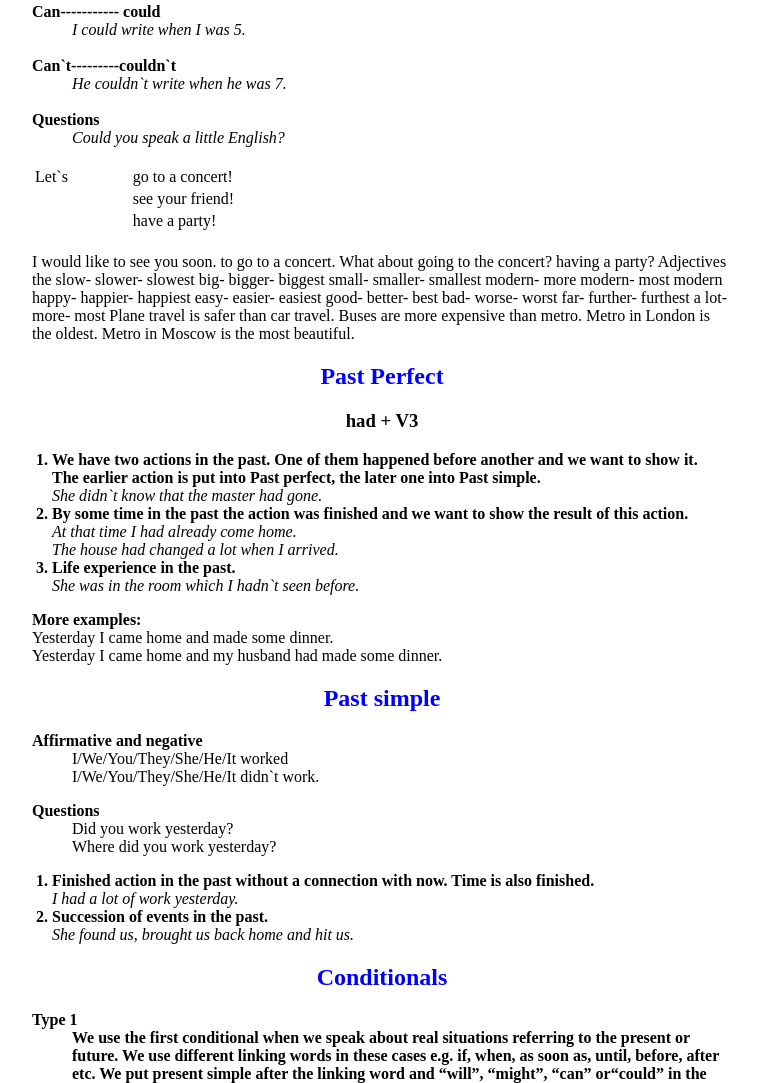
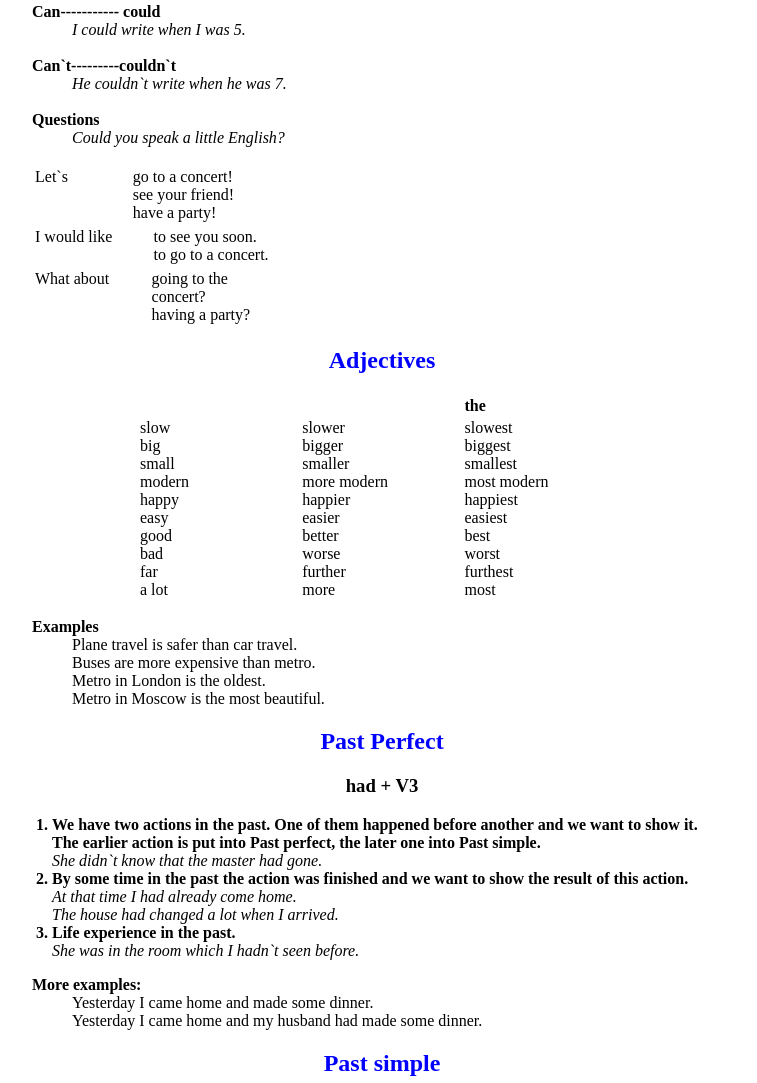
Before and after one commit to ZapDen/Grammar, a plain HTML site: page index.html in a window 1280 px wide. Shown: the part 2832-3915 px from the top of the page, without its empty margins (418-1175 px from the left). Drawn offline with Linux system fonts and the light colour scheme.

Commit message:
Update index.html

```diff
--- a/index.html
+++ b/index.html
@@ -152,61 +152,37 @@
 
   <table width="30%">
   	<tr>
-  		<td rowspan="3">Let`s</td>
-  		<td>go to a concert!</td>
-  	</tr>
-  	<tr>
-  		<td>see your friend!</td>
-  	</tr>
-  	<tr>
-  		<td >have a party!</td>
+  		<td>Let`s</td>
+  		<td>go to a concert!<br> see your friend!<br>have a party!</td>
   	</tr>
   </table>
-  <table>
+  <table width="35%">
   	<tr>
-  		<td></td>
-  		<td></td>
-  	</tr>
+  		<td>I would like</td>
+  		<td>to see you soon.<br>to go to a concert.</td>
+  </table>
+  <table width="35%">
   	<tr>
-  		<td></td>
-  		<td></td>
-  	</tr>
-  </table>
-  <table>
-  	<tr>
-  		<td></td>
-  		<td></td>
-  	</tr>
-  	<tr>
-  		<td></td>
-  		<td></td>
-  	</tr>
+  		<td>What about</td>
+  		<td>going to the concert?<br>having a party?</td>
   </table>
 
-
-
-
-I would like to see you soon.
-	        to go to a concert.
-
-What about going to the concert?
-	        having a party?
-Adjectives
-												the
-slow-						slower-					slowest
-big-						bigger-						biggest
-small-						smaller-					smallest
-modern-					more modern-				     most modern
-happy-						happier-					happiest
-easy-						easier-						easiest
-good-						better-						best
-bad-						worse-						worst
-far-						further-					furthest
-a lot-						more-						most
-Plane travel is safer than car travel.
-Buses are more expensive than metro.
-Metro in London is the oldest.
-Metro in Moscow is the most beautiful.
+  <h2>Adjectives</h2>
+    <table width="70%" align="center">
+    	<tr>
+    		<td></td>
+    		<td></td>
+    		<td><b>the</b></td>
+    	</tr>
+    	<tr>
+    		<td>slow<br>big<br>small<br>modern<br>happy<br>easy<br>good<br>bad<br>far<br>a lot</td>
+    		<td>slower<br>bigger<br>smaller<br>more modern<br>happier<br>easier<br>better<br>worse<br>further<br>more</td>
+    		<td>slowest<br>biggest<br>smallest<br>most modern<br>happiest<br>easiest<br>best<br>worst<br>furthest<br>most</td>
+    	</tr>
+    </table>
+    <p><dt>Examples</dt>
+        <dd>Plane travel is safer than car travel.<br>Buses are more expensive than metro.<br>Metro in London is the oldest.<br>Metro in Moscow is the most beautiful.</dd>
+    </p>
 
   <h2>Past Perfect</h2>
     <h3>had + V3</h3>
@@ -215,8 +191,9 @@ Metro in Moscow is the most beautiful.
       	<li>By some time in the past the action was finished and we want to show the result of this action.</li> At that time I had already come home.<br>The house had changed a lot when I arrived.
       	<li>Life experience in the past.</li> She was in the room which I hadn`t seen before.
       </ol>
-      <p><b>More examples:</b><br>
-      	Yesterday I came home and made some dinner.<br> Yesterday I came home and my husband had made some dinner.</p>
+      <p><dt>More examples:</dt>
+      	<dd>Yesterday I came home and made some dinner.<br> Yesterday I came home and my husband had made some dinner.</dd>
+      </p>
 
   <h2>Past simple</h2>
     <dl>
@@ -243,11 +220,6 @@ Metro in Moscow is the most beautiful.
       <dt>Type III</dt>
         <dd><b>We use this form when we speak about unreal situations referring to the past. In this case we have a past perfect after if and “would + have+ V3” after the main clause. We use this form when we speak about unreal situations referring to the past. In this case we have a past perfect after if and “would + have+ V3” after the main clause.</b><br><em>If I hadn`t gone to Malta, I wouldn`t have so many friends.<br> I wish I had never come to Thornfield.</em></dd>
     </dl>
-
-
-
-
-
 
   <h2>Passive voice</h2>
     <table width="100%">
```
